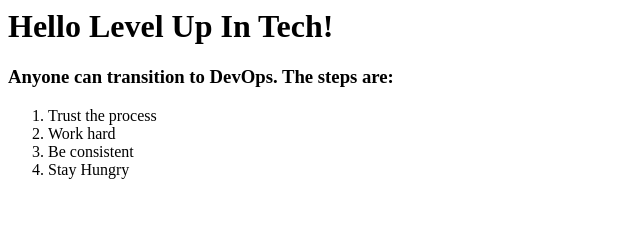
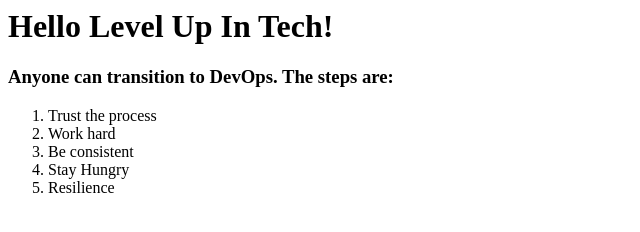
Before and after one commit to joyson-fernandes/my-static-resume-website, a plain HTML site: page index.html in a window 1280 px wide. Shown: the whole page, without its empty margins (0-640 px from the left). Drawn offline with Linux system fonts and the light colour scheme.

Commit message:
Update index.html

```diff
--- a/index.html
+++ b/index.html
@@ -5,4 +5,5 @@
     <li>Work hard </li>
     <li>Be consistent</li>
     <li>Stay Hungry</li>
+    <li>Resilience</li>
 </ol>
```
